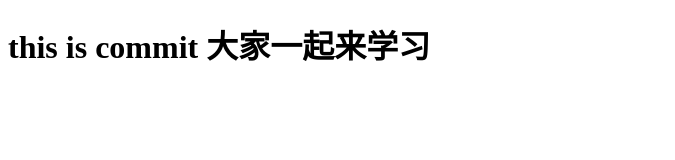
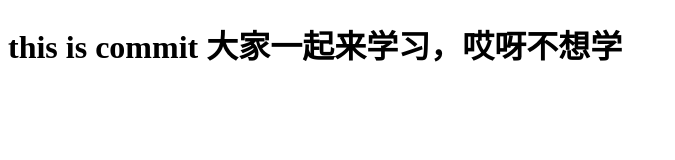
Before and after one commit to Daisyyangxinxin/newrepo, a plain HTML site: page index.html in a window 1280 px wide. Shown: the whole page, without its empty margins (0-675 px from the left). Drawn offline with Linux system fonts and the light colour scheme.

Commit message:
yxx change index.html
yxx change index.html

```diff
--- a/index.html
+++ b/index.html
@@ -7,6 +7,6 @@
     <title>commit</title>
 </head>
 <body>
-    <h1>this is commit 大家一起来学习</h1>
+    <h1>this is commit 大家一起来学习，哎呀不想学</h1>
 </body>
 </html>
```
